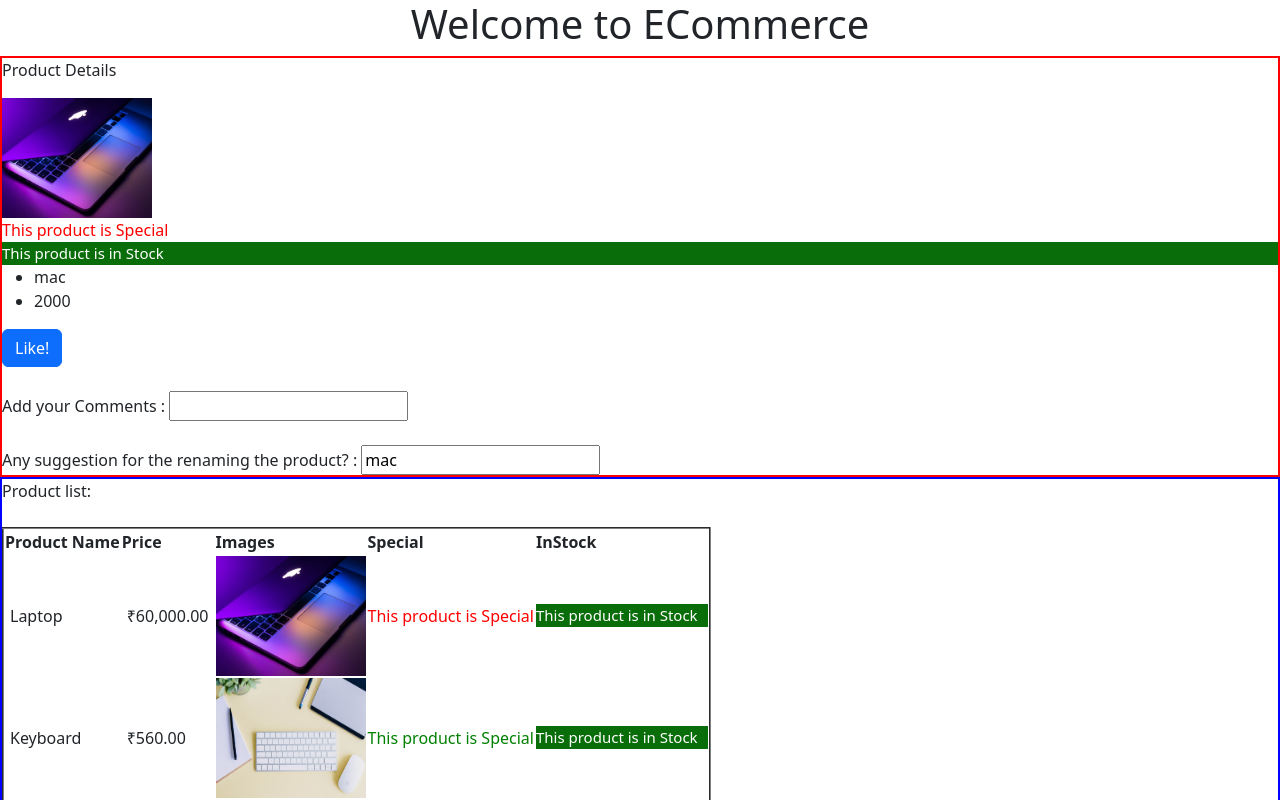
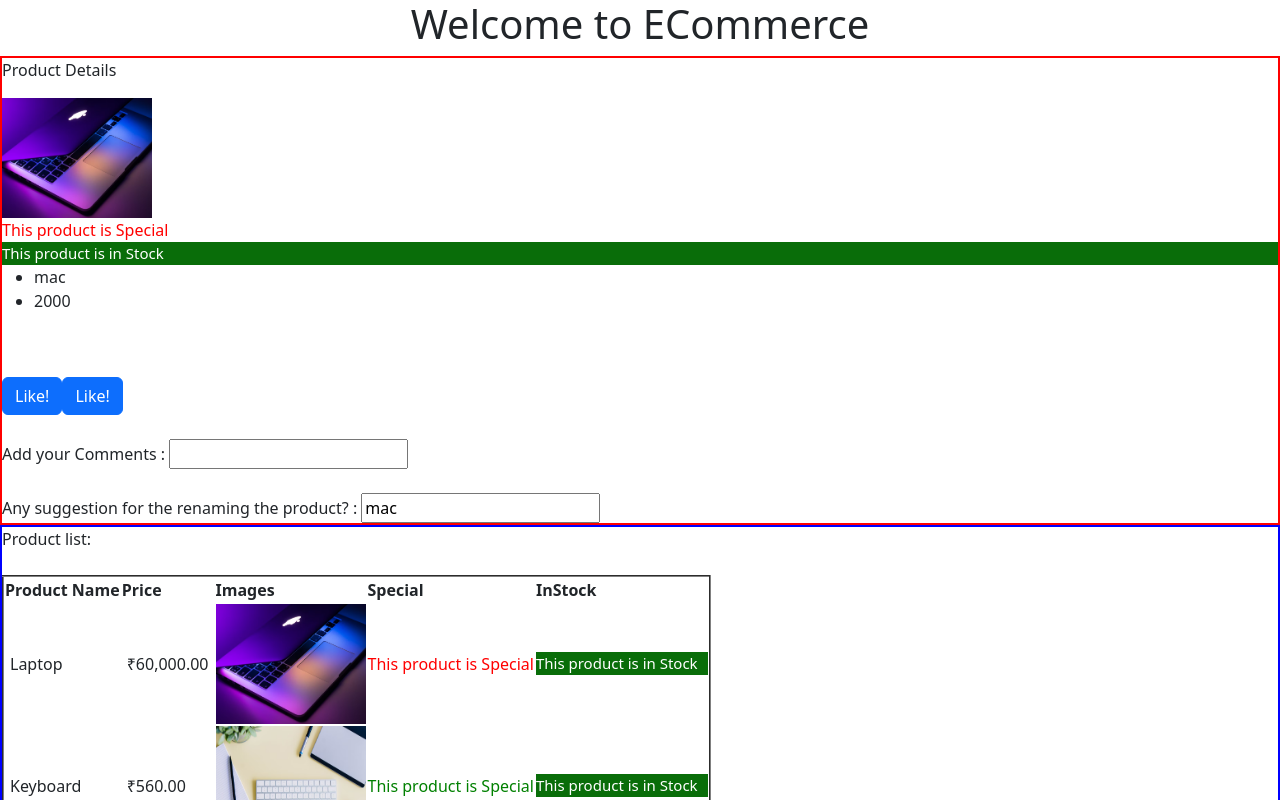
Before and after one commit to SE-rahulmandal18/Angular, an Angular app in the folder my-first-angular-project/: page / in a window 1280 px wide. Shown: the top 800 px of the page. Built offline with nearby package versions, Linux system fonts and the light colour scheme.

Commit message:
Component LVC

```diff
--- a/my-first-angular-project/src/app/product/product.component.html
+++ b/my-first-angular-project/src/app/product/product.component.html
@@ -12,7 +12,9 @@
         <li>{{ product.price }} </li>
     </ul>
 
-    <button class="btn btn-primary" (click)="addLike()">Like! </button>
+    <br><br>
+    <button name="b1" class="btn btn-primary" (click)="addLike($event)">Like! </button>
+    <button name="b2" class="btn btn-primary" (click)="addLike($event)">Like! </button>
 
     <br><br>
      Add your Comments : <input type="text"  (input)="addComments (comment.value)" #comment>
--- a/my-first-angular-project/src/app/product/product.component.ts
+++ b/my-first-angular-project/src/app/product/product.component.ts
@@ -28,8 +28,8 @@ export class ProductComponent implements OnInit, OnChanges, OnDestroy {
     console.log("ProductComponent : ngOnDestroy called")
   }
 
-  addLike():void{
-    console.log("clicked the like button");
+  addLike(evt:any):void{
+    console.log(`like button clicked.! Its was clicked by ${evt.target.name}`);
   }
 
   addComments(val:string):void{
```
